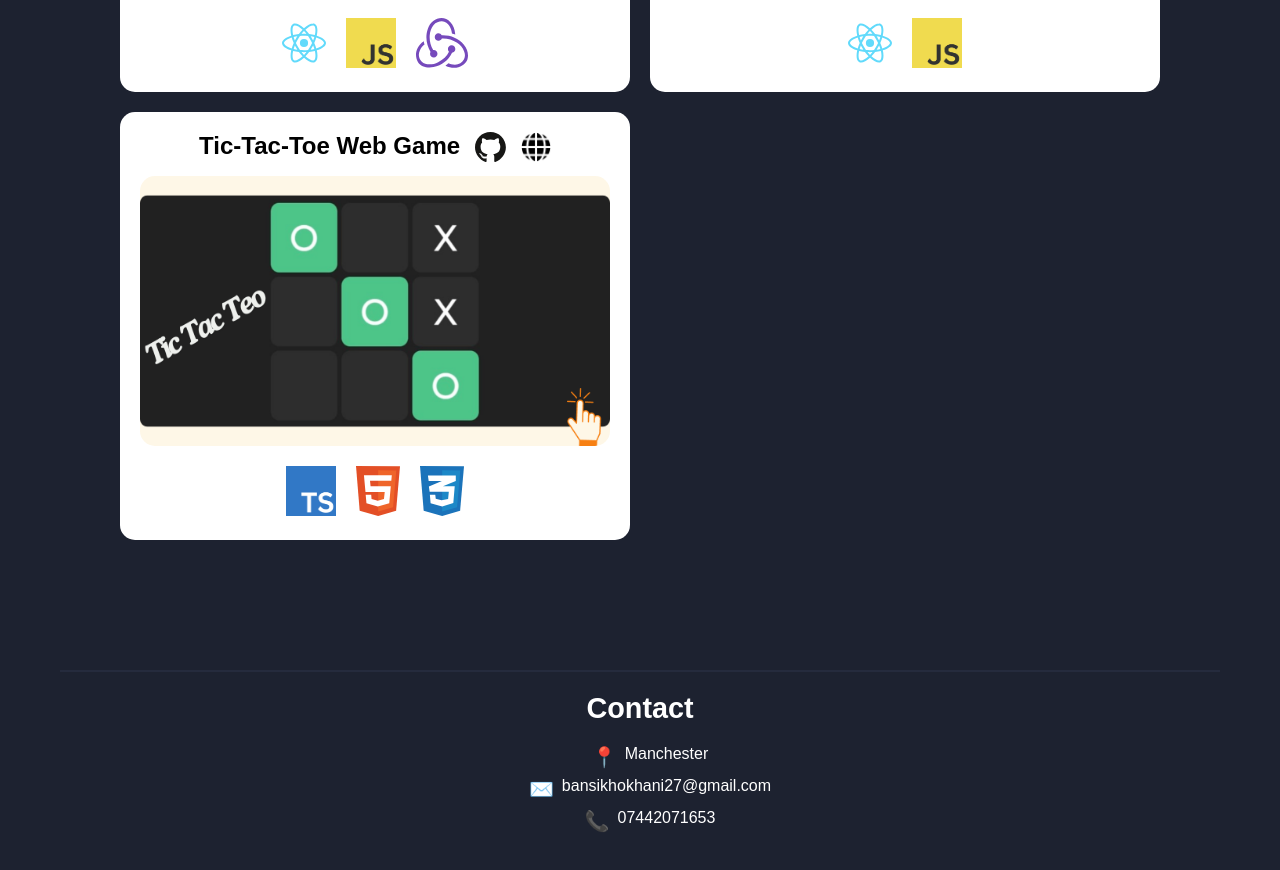
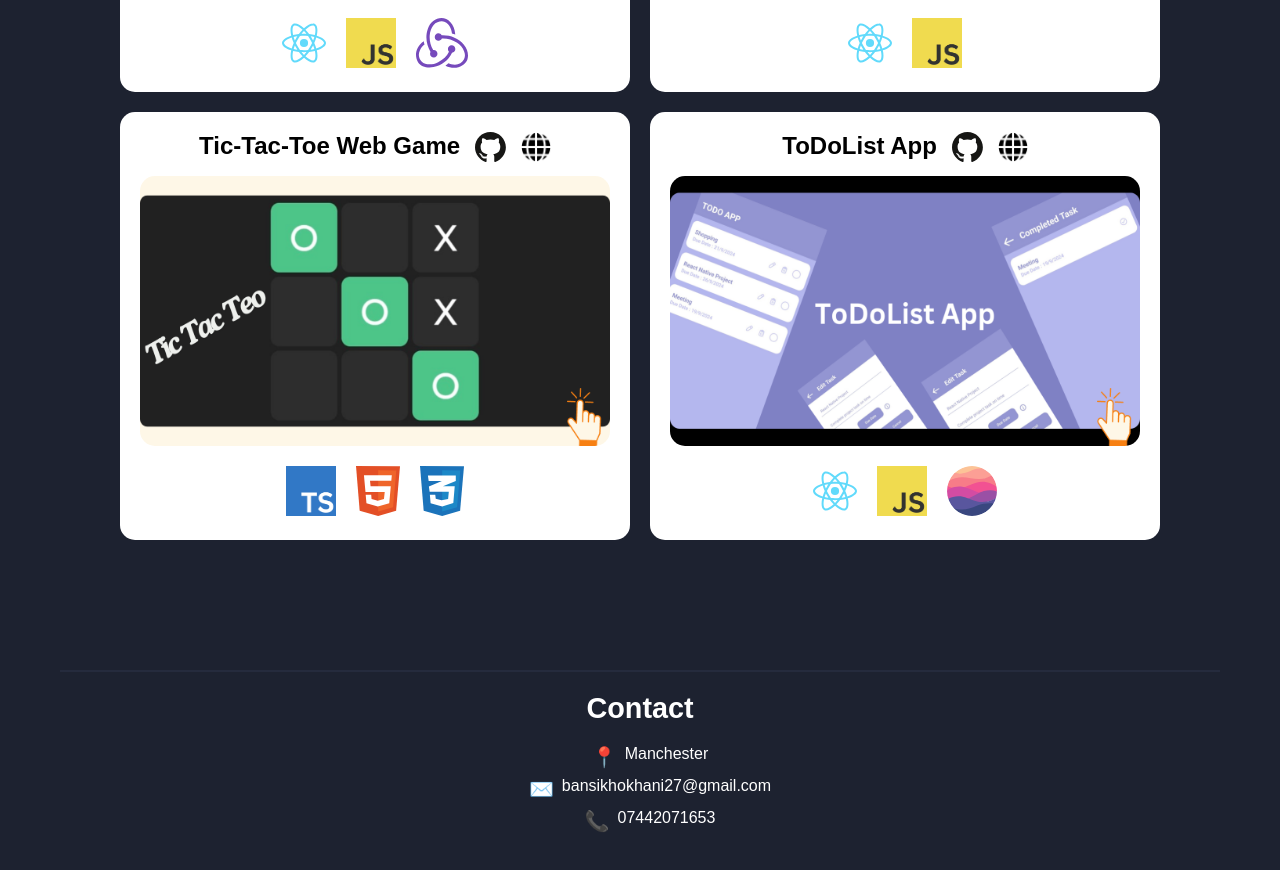
Before and after one commit to BansiKhokhani/bansi_portfolio, a React (Create React App) app: page / in a window 1280 px wide. Shown: the part 2120-2990 px from the top of the page. Built offline with nearby package versions, Linux system fonts and the light colour scheme.

Commit message:
ADD ToDoList Project

```diff
--- a/src/Projects/ProjectCard.js
+++ b/src/Projects/ProjectCard.js
@@ -9,6 +9,7 @@ import ReduxLogo from '../assets/Projects/redux.svg'
 import githublogo from '../assets/Projects/github-icon.svg'
 import internetLogo from '../assets/Projects/internet.png'
 import Tooltip from "./Tooltip.js";
+import Realm from '../assets/skills/realm.svg'
 
 
 const ProjectCard = ({ title, description, imageUrl, tech,githubLink,projectsUrl }) => {
@@ -50,6 +51,7 @@ const ProjectCard = ({ title, description, imageUrl, tech,githubLink,projectsUrl
                         {tech.includes('ReactNative') &&  <Tooltip content="React Native"><li><img src={ReactNativeLogo} alt="icon" /></li></Tooltip>}
                         {tech.includes('Javascript') && <Tooltip content="Javascript"> <li><img src={JavascriptLogo} alt="icon" /></li></Tooltip>}
                         {tech.includes('Redux') && <Tooltip content="Redux"> <li><img src={ReduxLogo} alt="icon" /></li></Tooltip>}
+                        {tech.includes('Realm') && <Tooltip content="Realm"> <li><img src={Realm} alt="icon" /></li></Tooltip>}
                 </ul>
             </div>
         </div>
--- a/src/Projects/Projects.js
+++ b/src/Projects/Projects.js
@@ -4,6 +4,7 @@ import ProjectCard from './ProjectCard';
 import ExpenseManagerProject from '../assets/Projects/expense_manager.png'
 import TicTacTeoProject from '../assets/Projects/Tic-Tac-Teo.png'
 import MathRiddleproject from '../assets/Projects/MathRiddle.png'
+import ToDoListProject from '../assets/Projects/ToDoList.png'
 
 const Projects = () => {
     const [isFlipped, setIsFlipped] = useState(false);
@@ -32,7 +33,14 @@ const Projects = () => {
             githubLink:'https://github.com/BansiKhokhani/Tic-toe-game',
             projectsUrl:'https://tictacteowebgame.netlify.app/'
         },
-        // Add more projects as needed
+        {
+            title: 'ToDoList App',
+            description: 'The Todolist app is a simple yet powerful tool designed to help you stay on top of your tasks and boost productivity. Whether you’re managing daily errands, work projects, or long-term goals, this app keeps everything in one place and easily accessible.',
+            imageUrl: ToDoListProject,
+            tech: ['ReactNative','Javascript','Realm'],
+            githubLink:'https://github.com/BansiKhokhani/ToDoList',
+            projectsUrl:''
+        }
     ];
     // Function to handle the card flip
     const handleFlip = () => {
```
Also changed, not shown: src/assets/Projects/ToDoList.png (added), src/assets/skills/realm.svg (added).
